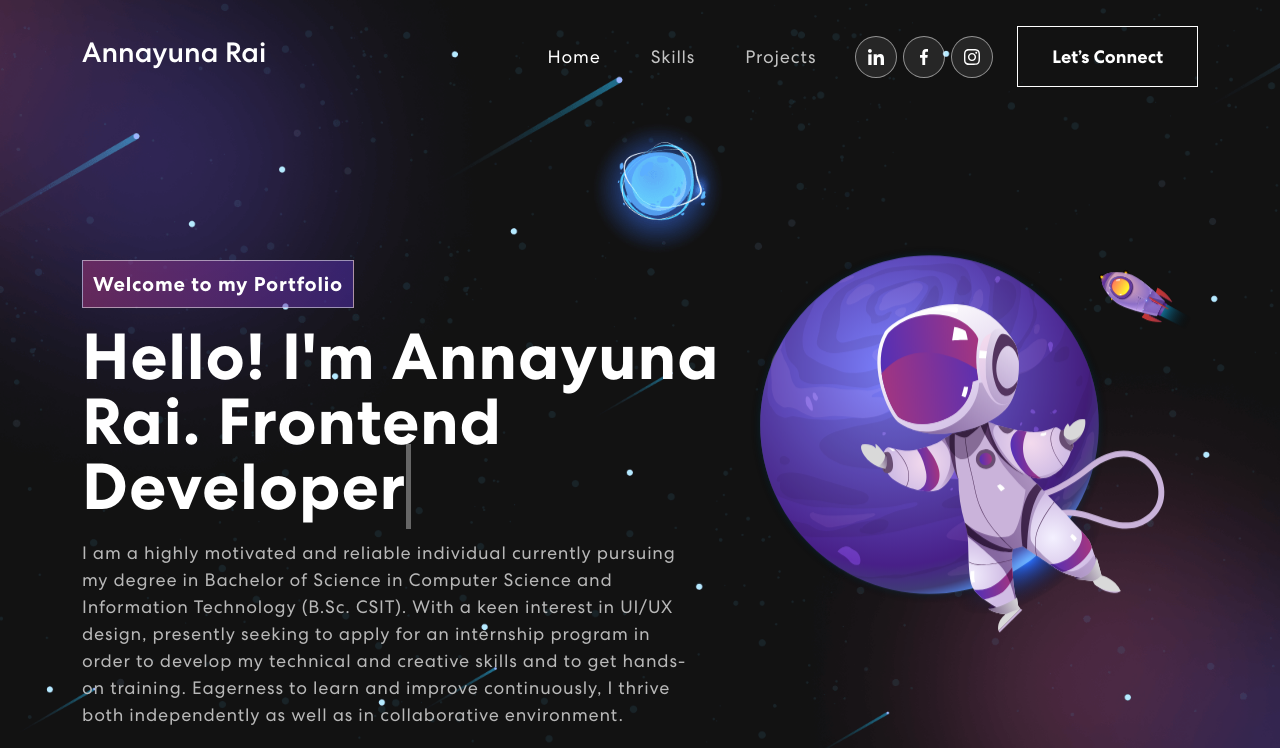
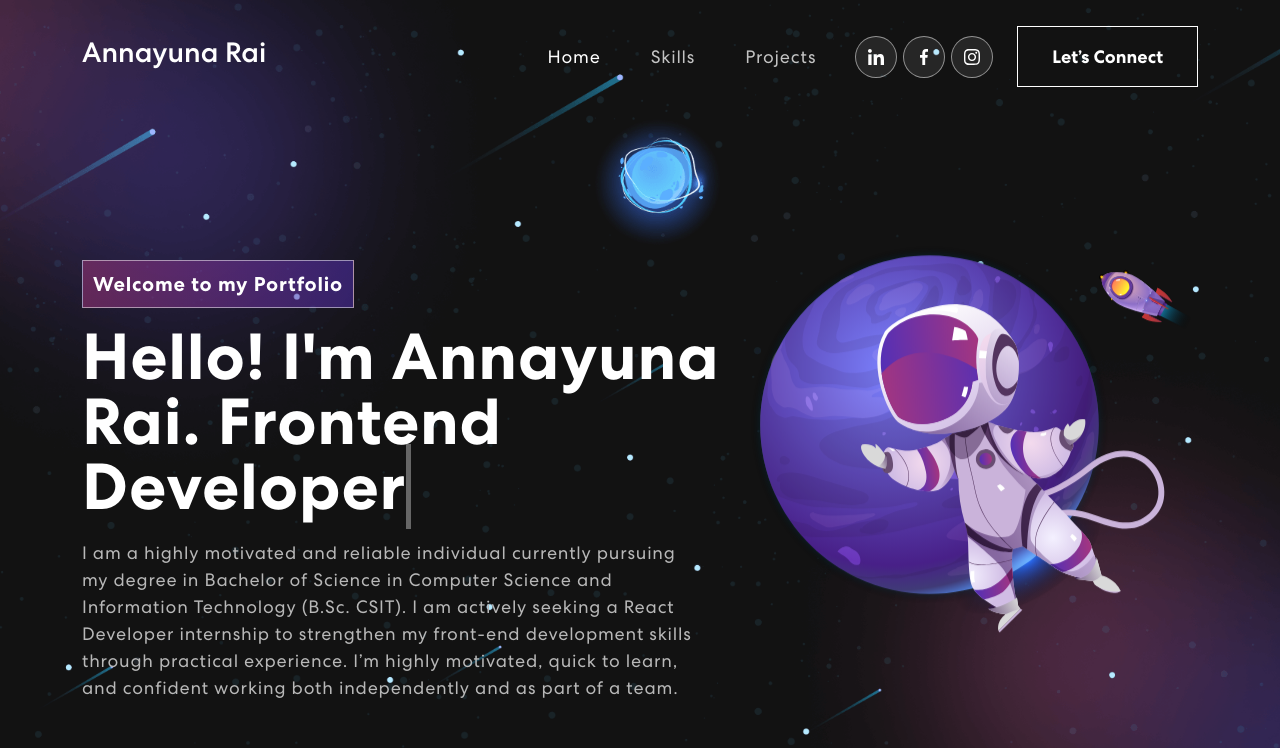
Before and after one commit to 09anna/Portfolio-Annayuna, a React (Create React App) app: page / in a window 1280 px wide. Shown: the top 748 px of the page. Built offline with nearby package versions, Linux system fonts and the light colour scheme; no server answers.

Commit message:
add skills

```diff
--- a/src/components/Banner.js
+++ b/src/components/Banner.js
@@ -57,7 +57,7 @@ export const Banner = () => {
               <div className={isVisible ? "animate__animated animate__fadeIn" : ""}>
                 <span className="tagline">Welcome to my Portfolio</span>
                 <h1>{`Hello! I'm Annayuna Rai.`} <span className="txt-rotate" dataPeriod="1000" data-rotate='[ "Web Developer", "UI/UX Designer" ]'><span className="wrap">{text}</span></span></h1>
-                  <p> I am a highly motivated and reliable individual currently pursuing my degree in Bachelor of Science in Computer Science and Information Technology (B.Sc. CSIT). With a keen interest in UI/UX design, presently seeking to apply for an internship program in order to develop my technical and creative skills and to get hands-on training. Eagerness to learn and improve continuously, I thrive both independently as well as in collaborative environment.</p>
+                  <p> I am a highly motivated and reliable individual currently pursuing my degree in Bachelor of Science in Computer Science and Information Technology (B.Sc. CSIT). I am actively seeking a React Developer internship to strengthen my front-end development skills through practical experience. I’m highly motivated, quick to learn, and confident working both independently and as part of a team.</p>
                   {/*<button onClick={() => console.log('connect')}>Let’s Connect <ArrowRightCircle size={25} /></button>*/}
               </div>}
             </TrackVisibility>
--- a/src/components/Skills.js
+++ b/src/components/Skills.js
@@ -36,7 +36,7 @@ export const Skills = () => {
                 <div className="col-12">
                     <div className="skill-bx wow zoomIn">
                         <h2>Skills</h2>
-                        <p><br></br> My skills include Figma for UI/UX design, and I am proficient in HTML, CSS, and JavaScript for creating responsive and interactive websites. I am familiar with using React.js to build dynamic front-end applications and Node.js for developing scalable back-end services. Additionally, I have experience working with MySQL to manage and query relational databases, allowing me to work on full-stack development projects.</p>
+                        <p><br></br> My skills include Figma for UI/UX design, and I am proficient in HTML, CSS, and JavaScript for creating responsive and interactive websites. I am familiar with using React.js to build dynamic front-end applications and Node.js for developing scalable back-end services. Additionally, I have experience working with MySQL, Mongodb to manage and query relational databases, allowing me to work on full-stack development projects.</p>
                         <Carousel responsive={responsive} infinite={true} className="owl-carousel owl-theme skill-slider">
                             <div className="item">
                                 <img src={meter1} alt="Image" />
```
